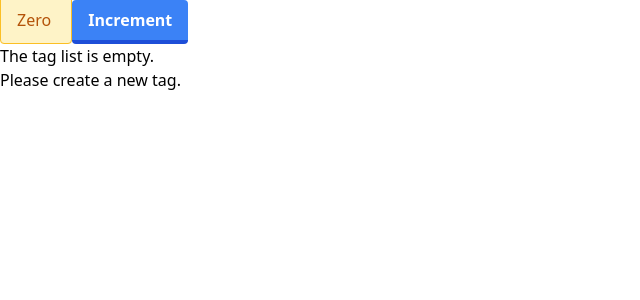
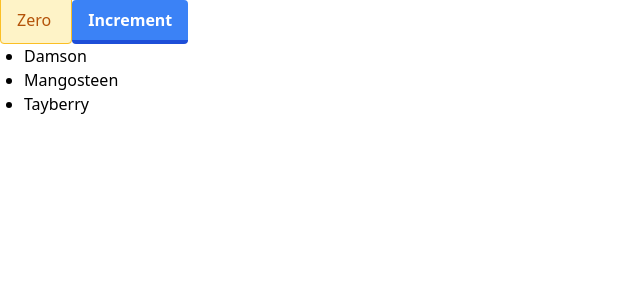
Before and after one commit to alaugustin/React_Crash_Course, a React (Create React App) app in the folder counter-app/: page / in a window 1280 px wide. Shown: the top 300 px of the page, without its empty margins (0-640 px from the left). Built offline with nearby package versions, Linux system fonts and the light colour scheme.

Commit message:
updating list

```diff
--- a/counter-app/src/components/counter.jsx
+++ b/counter-app/src/components/counter.jsx
@@ -3,7 +3,7 @@ import React, { Component } from "react";
 class Counter extends React.Component {
   state = {
     count: 0,
-    tags: [],
+    tags: ["Damson", "Mangosteen", "Tayberry"],
   };
 
   render() {
```
